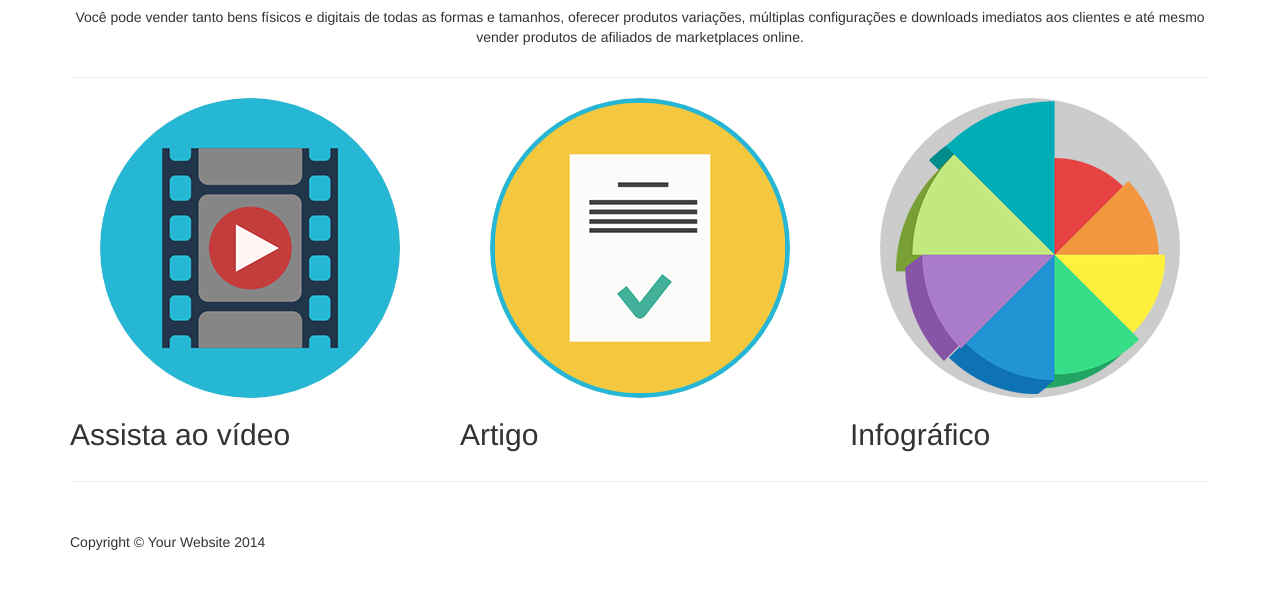
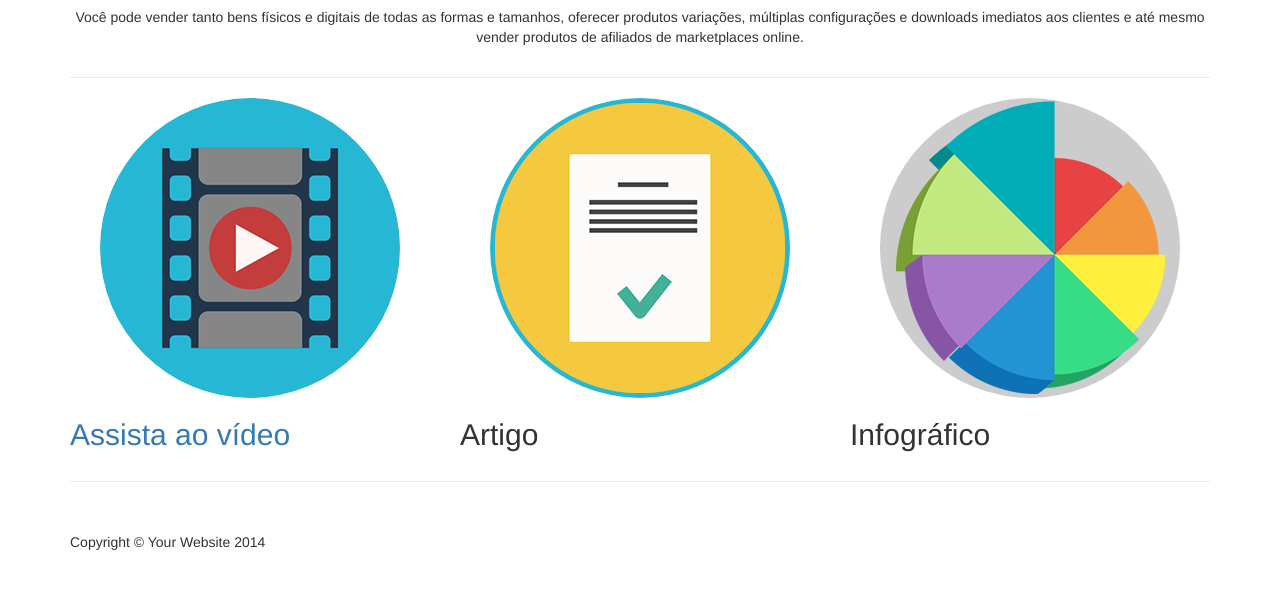
Before and after one commit to mathuni9/mathuni9.github.io, a plain HTML site: page index.html in a window 1280 px wide. Shown: the part 577-1166 px from the top of the page. Drawn offline with Linux system fonts and the light colour scheme.

Commit message:
corrigidos os links

```diff
--- a/index.html
+++ b/index.html
@@ -90,9 +90,11 @@
 
         <div class="row">
             <div class="col-sm-4">
-                <img class="img-circle img-responsive img-center" src="imgs/videos.png" alt="">
-                <h2>Assista ao vídeo</h2>
-                <p></p>
+                <a href="video.html">
+                  <img class="img-circle img-responsive img-center" src="imgs/videos.png" alt="">
+                  <h2>Assista ao vídeo</h2>
+                  <p></p>
+                </a>
             </div>
             <div class="col-sm-4">
                 <img class="img-circle img-responsive img-center" src="imgs/text.png" alt="">
```
